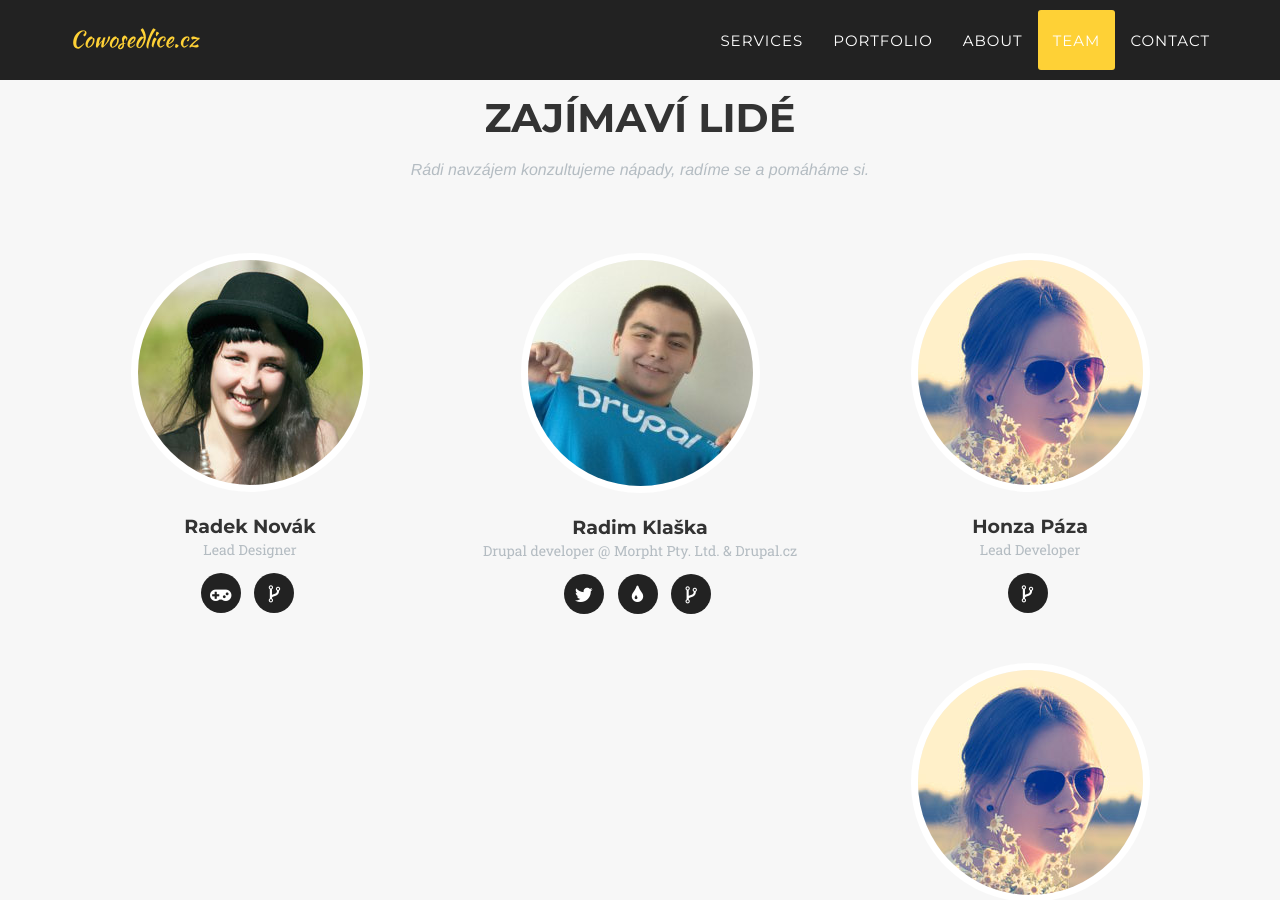
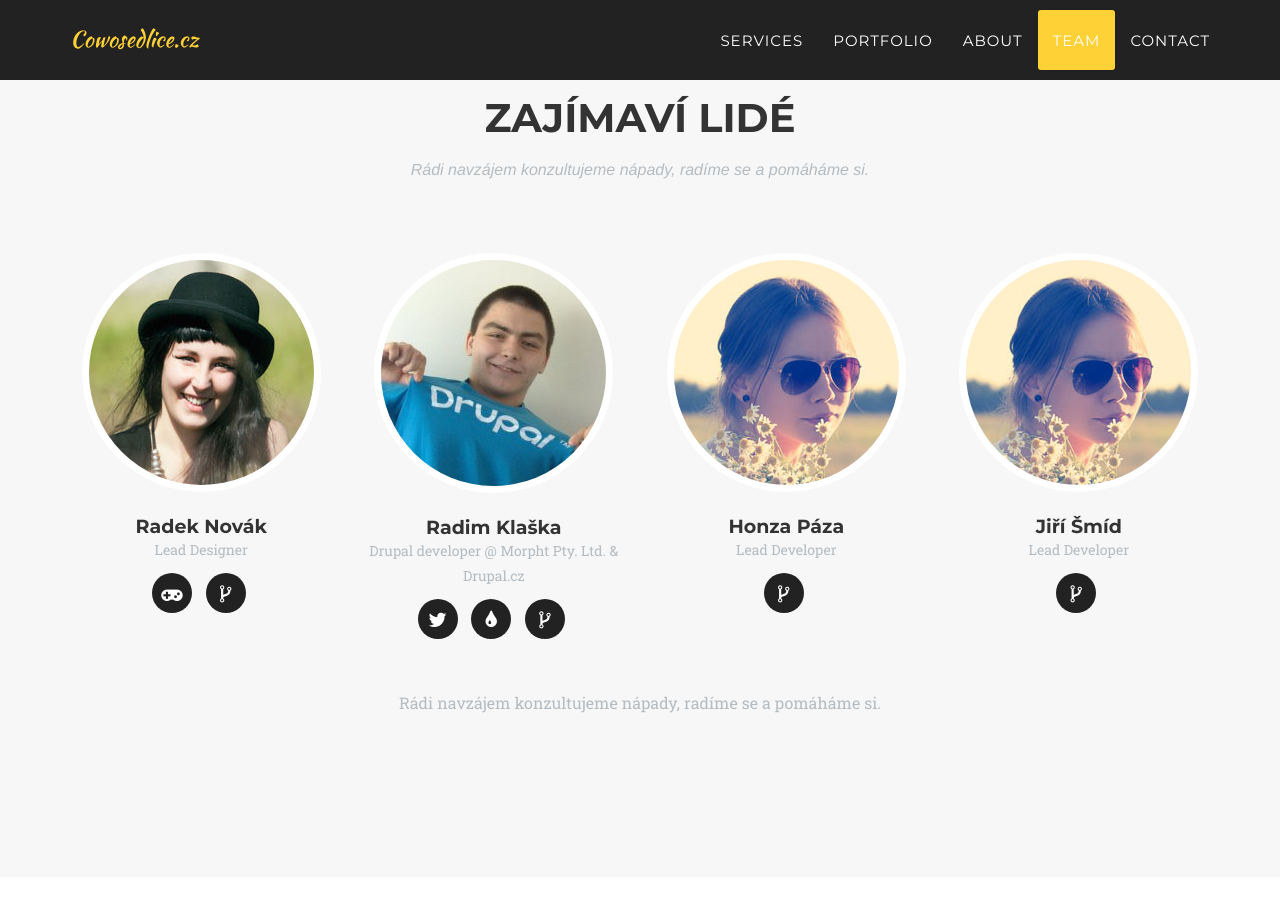
Before and after one commit to cowosedlice/cowosedlice.cz, a Jekyll site: the page built from index.html, in a window 1280 px wide and 900 px high, scrolled down 4478 px. Built offline with Jekyll 4.4.1, drawn with Linux system fonts in a browser that asks for light colours; some web fonts are replaced.

Commit message:
People: Fix member listing responsivnes.

```diff
--- a/_includes/team.html
+++ b/_includes/team.html
@@ -9,7 +9,7 @@
             </div>
             <div class="row">
                 {% for member in site.people %}
-                <div class="col-sm-4">
+                <div class="col-xs-12 col-sm-6 col-md-4 col-lg-3">
                     <div class="team-member">
                         <img src="img/team/{{ member.pic }}.jpg" class="img-responsive img-circle" alt="">
                         <h4>{{ member.name }}</h4>
```
